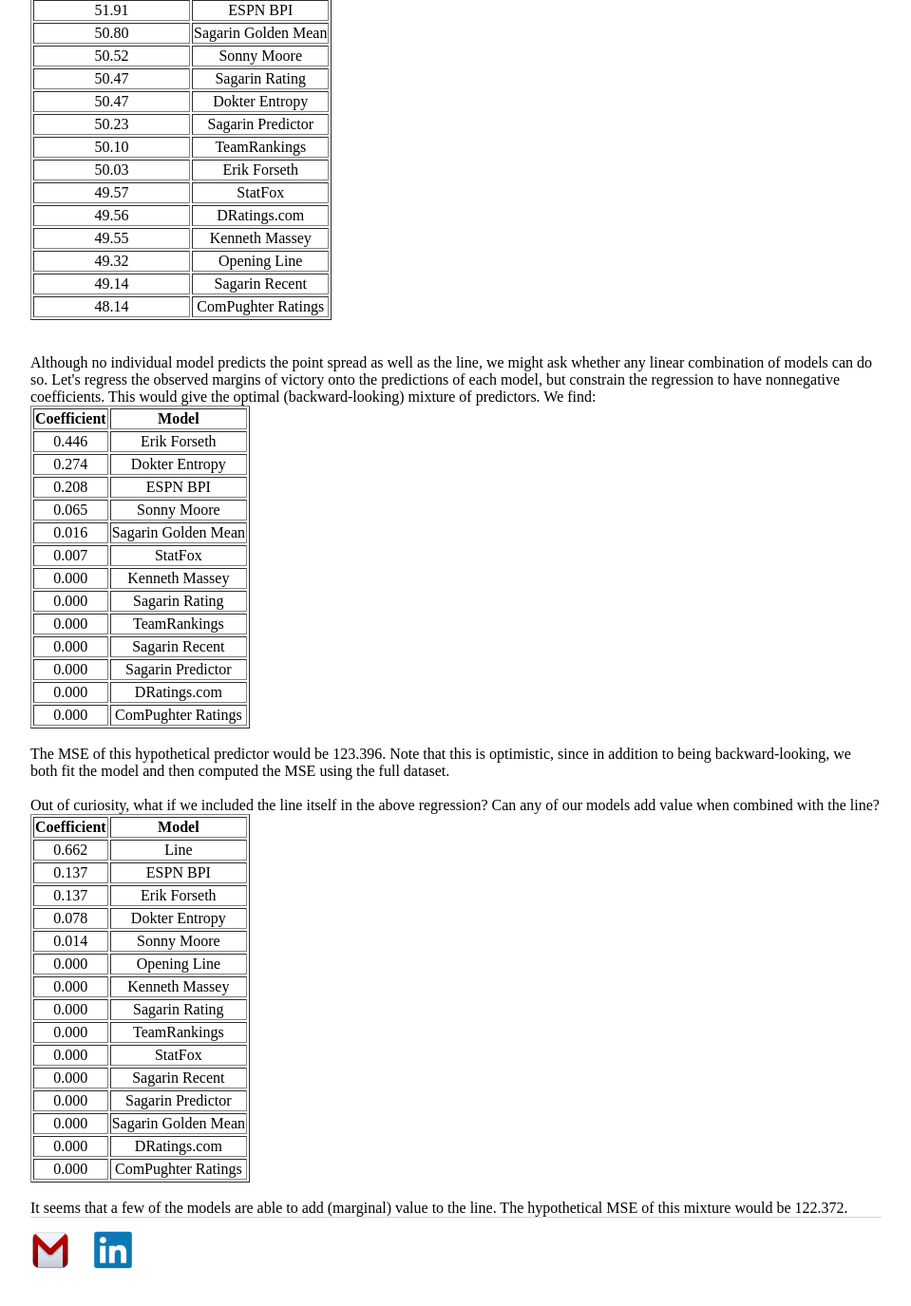
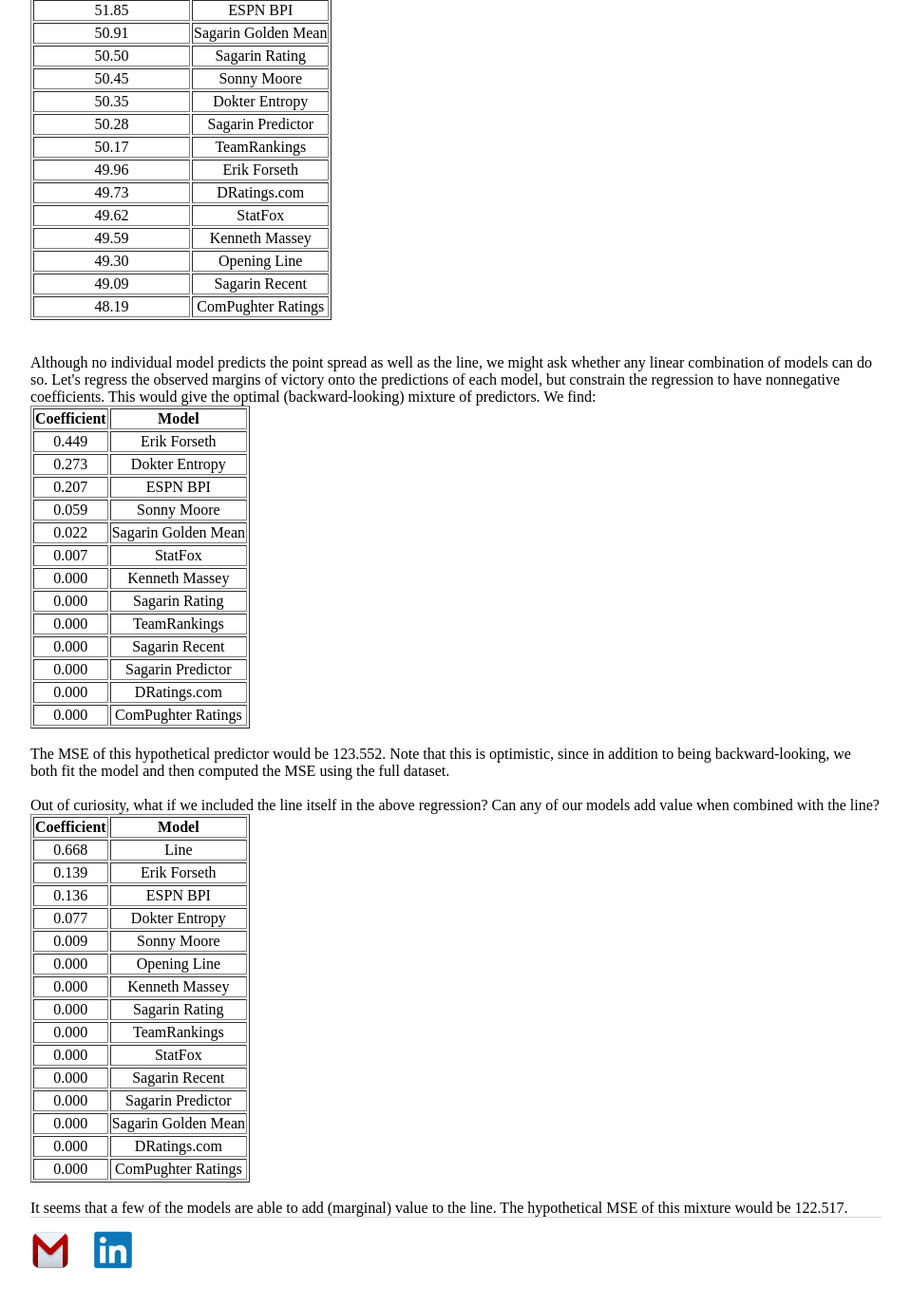
Before and after one commit to erikrforseth/erikrforseth.github.io, a Jekyll site: the page built from about.html, in a window 1280 px wide and 1400 px high, scrolled down 1205 px. Shown: the top 1375 px of the window at 95% size, without its empty margins (160-1119 px from the left). Built offline with Jekyll 4.4.1, drawn with Linux system fonts in a browser that asks for light colours; some of the changed text lies outside the part shown.

Commit message:
about page

```diff
--- a/about.html
+++ b/about.html
@@ -6,7 +6,7 @@
 <br><br>
 Throughout the 2018-19 season, I'll try to update this page with some further analysis of the Tracker data. For what follows, I chose a subset of models which have made picks since the very beginning of the season, and I threw out games for which any of those models did not make a pick. In a (somewhat lazy) attempt to address misprinted lines, I filtered out any games for which the opening and closing lines differed by more than 5 points (it's very rare that this really happens).
 <br><br>
-Results are shown as of 2019-02-27 for a set of 4427 games:
+Results are shown as of 2019-02-28 for a set of 4475 games:
 <br>
 <table border="1" class="dataframe">
   <thead>
@@ -88,63 +88,63 @@
   </thead>
   <tbody>
     <tr align="center">
-      <td>74.24</td>
+      <td>74.31</td>
       <td>Erik Forseth</td>
     </tr>
     <tr align="center">
-      <td>74.22</td>
+      <td>74.28</td>
       <td>Opening Line</td>
     </tr>
     <tr align="center">
-      <td>73.98</td>
+      <td>74.06</td>
       <td>Line</td>
     </tr>
     <tr align="center">
-      <td>73.74</td>
+      <td>73.79</td>
+      <td>Sagarin Predictor</td>
+    </tr>
+    <tr align="center">
+      <td>73.78</td>
       <td>ESPN BPI</td>
     </tr>
     <tr align="center">
-      <td>73.72</td>
+      <td>73.78</td>
       <td>TeamRankings</td>
     </tr>
     <tr align="center">
-      <td>73.71</td>
-      <td>Sagarin Predictor</td>
-    </tr>
-    <tr align="center">
-      <td>73.53</td>
+      <td>73.61</td>
       <td>Sagarin Rating</td>
     </tr>
     <tr align="center">
-      <td>73.39</td>
+      <td>73.50</td>
       <td>Dokter Entropy</td>
     </tr>
     <tr align="center">
-      <td>73.35</td>
+      <td>73.39</td>
       <td>Sagarin Golden Mean</td>
     </tr>
     <tr align="center">
-      <td>73.05</td>
+      <td>73.12</td>
       <td>Kenneth Massey</td>
     </tr>
     <tr align="center">
-      <td>72.90</td>
+      <td>72.97</td>
       <td>DRatings.com</td>
     </tr>
     <tr align="center">
-      <td>72.86</td>
+      <td>72.84</td>
       <td>StatFox</td>
     </tr>
     <tr align="center">
-      <td>72.83</td>
+      <td>72.80</td>
       <td>Sonny Moore</td>
     </tr>
     <tr align="center">
-      <td>72.48</td>
+      <td>72.55</td>
       <td>ComPughter Ratings</td>
     </tr>
     <tr align="center">
-      <td>71.87</td>
+      <td>71.74</td>
       <td>Sagarin Recent</td>
     </tr>
   </tbody>
@@ -161,59 +161,59 @@
   </thead>
   <tbody>
     <tr align="center">
-      <td>51.91</td>
+      <td>51.85</td>
       <td>ESPN BPI</td>
     </tr>
     <tr align="center">
-      <td>50.80</td>
+      <td>50.91</td>
       <td>Sagarin Golden Mean</td>
     </tr>
     <tr align="center">
-      <td>50.52</td>
+      <td>50.50</td>
+      <td>Sagarin Rating</td>
+    </tr>
+    <tr align="center">
+      <td>50.45</td>
       <td>Sonny Moore</td>
     </tr>
     <tr align="center">
-      <td>50.47</td>
-      <td>Sagarin Rating</td>
-    </tr>
-    <tr align="center">
-      <td>50.47</td>
+      <td>50.35</td>
       <td>Dokter Entropy</td>
     </tr>
     <tr align="center">
-      <td>50.23</td>
+      <td>50.28</td>
       <td>Sagarin Predictor</td>
     </tr>
     <tr align="center">
-      <td>50.10</td>
+      <td>50.17</td>
       <td>TeamRankings</td>
     </tr>
     <tr align="center">
-      <td>50.03</td>
+      <td>49.96</td>
       <td>Erik Forseth</td>
     </tr>
     <tr align="center">
-      <td>49.57</td>
+      <td>49.73</td>
+      <td>DRatings.com</td>
+    </tr>
+    <tr align="center">
+      <td>49.62</td>
       <td>StatFox</td>
     </tr>
     <tr align="center">
-      <td>49.56</td>
-      <td>DRatings.com</td>
-    </tr>
-    <tr align="center">
-      <td>49.55</td>
+      <td>49.59</td>
       <td>Kenneth Massey</td>
     </tr>
     <tr align="center">
-      <td>49.32</td>
+      <td>49.30</td>
       <td>Opening Line</td>
     </tr>
     <tr align="center">
-      <td>49.14</td>
+      <td>49.09</td>
       <td>Sagarin Recent</td>
     </tr>
     <tr align="center">
-      <td>48.14</td>
+      <td>48.19</td>
       <td>ComPughter Ratings</td>
     </tr>
   </tbody>
@@ -230,23 +230,23 @@
   </thead>
   <tbody>
     <tr align="center">
-      <td>0.446</td>
+      <td>0.449</td>
       <td>Erik Forseth</td>
     </tr>
     <tr align="center">
-      <td>0.274</td>
+      <td>0.273</td>
       <td>Dokter Entropy</td>
     </tr>
     <tr align="center">
-      <td>0.208</td>
+      <td>0.207</td>
       <td>ESPN BPI</td>
     </tr>
     <tr align="center">
-      <td>0.065</td>
+      <td>0.059</td>
       <td>Sonny Moore</td>
     </tr>
     <tr align="center">
-      <td>0.016</td>
+      <td>0.022</td>
       <td>Sagarin Golden Mean</td>
     </tr>
     <tr align="center">
@@ -284,7 +284,7 @@
   </tbody>
 </table>
 <br>
-The MSE of this hypothetical predictor would be 123.396. Note that this is optimistic, since in addition to being backward-looking, we both fit the model and then computed the MSE using the full dataset.
+The MSE of this hypothetical predictor would be 123.552. Note that this is optimistic, since in addition to being backward-looking, we both fit the model and then computed the MSE using the full dataset.
 <br><br>
 Out of curiosity, what if we included the line itself in the above regression? Can any of our models add value when combined with the line?<table border="1" class="dataframe">
   <thead>
@@ -295,23 +295,23 @@
   </thead>
   <tbody>
     <tr align="center">
-      <td>0.662</td>
+      <td>0.668</td>
       <td>Line</td>
     </tr>
     <tr align="center">
-      <td>0.137</td>
+      <td>0.139</td>
+      <td>Erik Forseth</td>
+    </tr>
+    <tr align="center">
+      <td>0.136</td>
       <td>ESPN BPI</td>
     </tr>
     <tr align="center">
-      <td>0.137</td>
-      <td>Erik Forseth</td>
-    </tr>
-    <tr align="center">
-      <td>0.078</td>
+      <td>0.077</td>
       <td>Dokter Entropy</td>
     </tr>
     <tr align="center">
-      <td>0.014</td>
+      <td>0.009</td>
       <td>Sonny Moore</td>
     </tr>
     <tr align="center">
@@ -357,4 +357,4 @@
   </tbody>
 </table>
 <br>
-It seems that a few of the models are able to add (marginal) value to the line. The hypothetical MSE of this mixture would be 122.372.
+It seems that a few of the models are able to add (marginal) value to the line. The hypothetical MSE of this mixture would be 122.517.
```
Also changed, not shown: other parts of about.html (+15 -15 lines).
